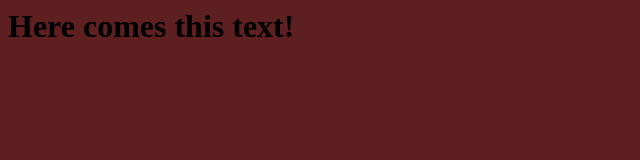
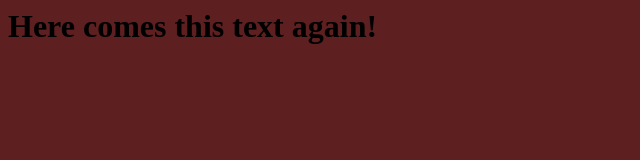
Before and after one commit to iNspiter/temp1, a plain HTML site: page index.html in a window 1280 px wide. Shown: the whole page, without its empty margins (0-640 px from the left). Drawn offline with Linux system fonts and the light colour scheme.

Commit message:
text modified

```diff
--- a/index.html
+++ b/index.html
@@ -1,7 +1,7 @@
 <html>
 	<body bgcolor="5D1F1F">
 
-	<h1>Here comes this text!</h1>
+	<h1>Here comes this text again!</h1>
 
 	</body>
 </html>
```
